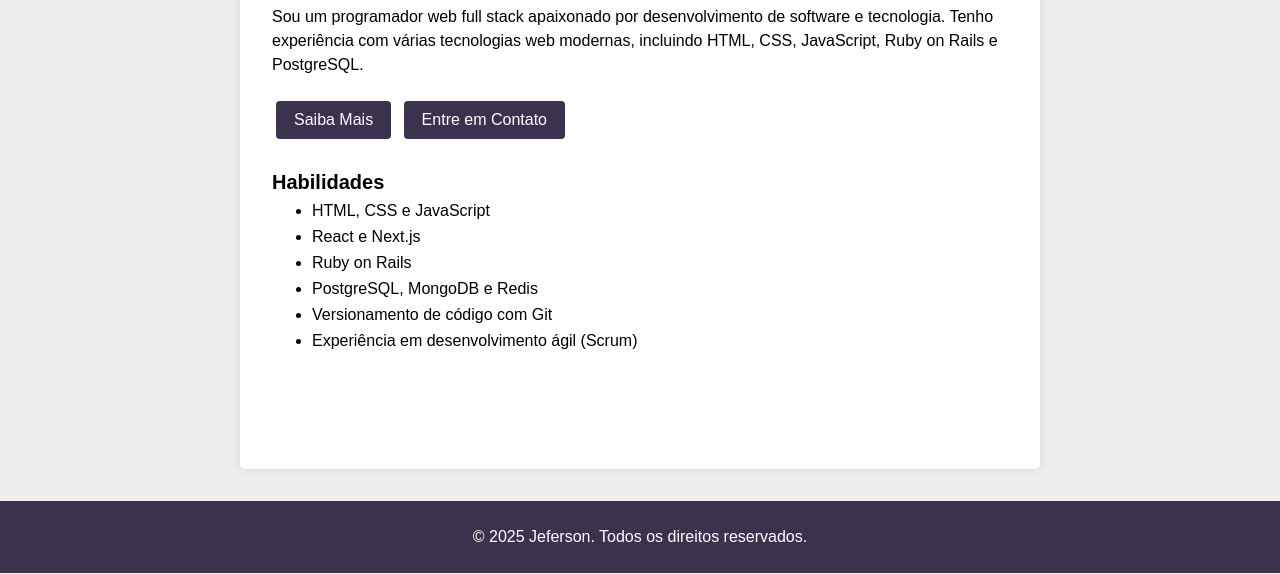
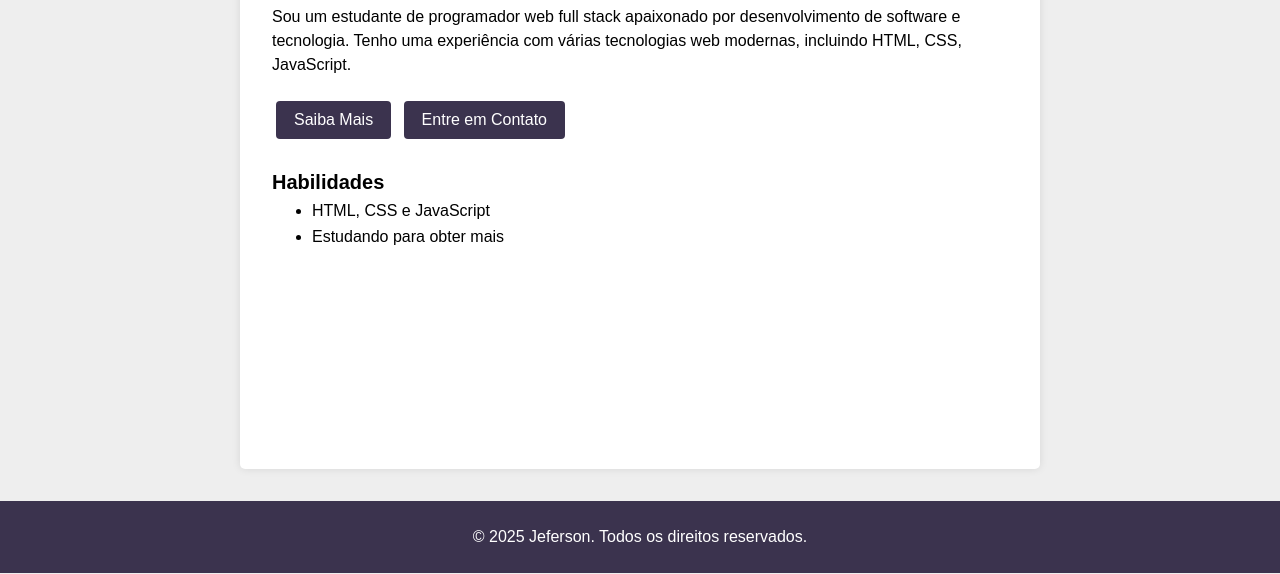
Before and after one commit to jefersonschmitz/jefersonschmitz.github.io, a plain HTML site: page index.html in a window 1280 px wide. Shown: the part 226-800 px from the top of the page. Drawn offline with Linux system fonts and the light colour scheme.

Commit message:
Update index.html

```diff
--- a/index.html
+++ b/index.html
@@ -24,9 +24,9 @@
       <section>
         <h1>Jeferson, Programador</h1>
         <p>
-          Sou um programador web full stack apaixonado por desenvolvimento de
-          software e tecnologia. Tenho experiência com várias tecnologias web
-          modernas, incluindo HTML, CSS, JavaScript, Ruby on Rails e PostgreSQL.
+          Sou um estudante de programador web full stack apaixonado por desenvolvimento de
+          software e tecnologia. Tenho uma experiência com várias tecnologias web
+          modernas, incluindo HTML, CSS, JavaScript.
         </p>
       </section>
 
@@ -39,11 +39,8 @@
         <h2>Habilidades</h2>
         <ul>
           <li>HTML, CSS e JavaScript</li>
-          <li>React e Next.js</li>
-          <li>Ruby on Rails</li>
-          <li>PostgreSQL, MongoDB e Redis</li>
-          <li>Versionamento de código com Git</li>
-          <li>Experiência em desenvolvimento ágil (Scrum)</li>
+          <li>Estudando para obter mais</li>
+
         </ul>
       </section>
     </div>
```
